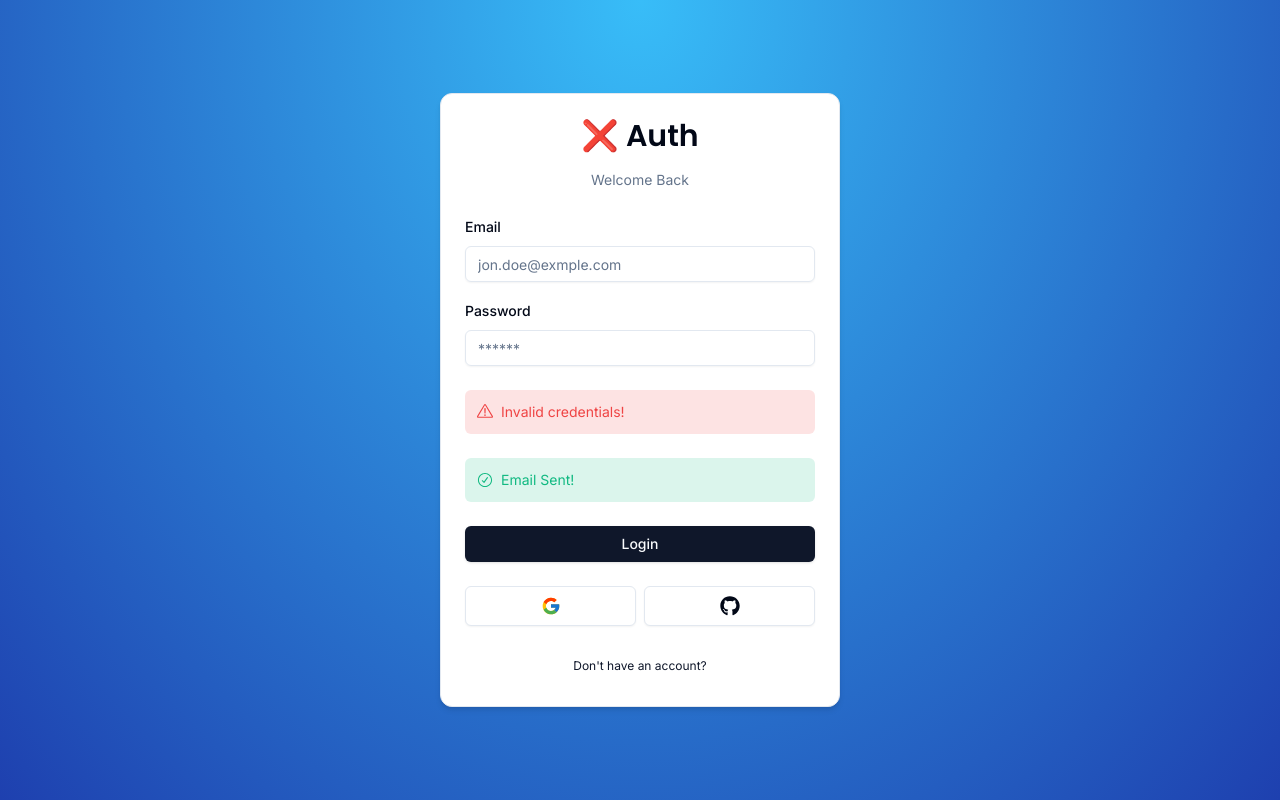
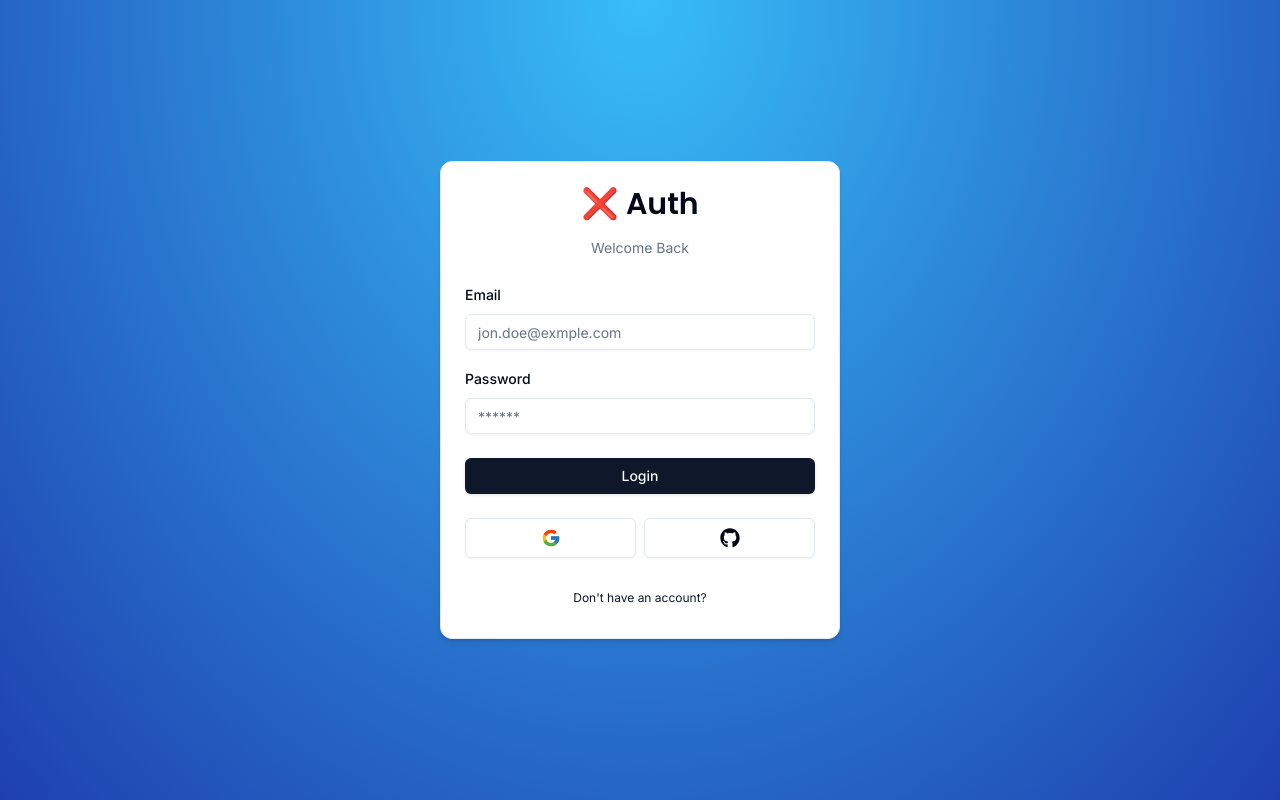
Before and after one commit to inseonc95/auth-tutorial, a Next.js app: page /auth/login in a window 1280 px wide. Built offline with nearby package versions, Linux system fonts and the light colour scheme.

Commit message:
feat: Change login console method from client side to server side

```diff
--- /dev/null
+++ b/actions/login.ts
@@ -0,0 +1,5 @@
+"use server";
+
+export const login = (values: any) => {
+  console.log(values);
+}
--- a/components/auth/login-form.tsx
+++ b/components/auth/login-form.tsx
@@ -21,6 +21,8 @@ import { Button } from "@/components/ui/button";
 import { FormError } from "@/components/ui/form-error";
 import { FormSuccess } from "@/components/ui/form-success";
 
+import { login } from "@/actions/login";
+
 const LoginForm = () => {
   const form = useForm<z.infer<typeof LoginSchema>>({
     resolver: zodResolver(LoginSchema),
@@ -31,7 +33,7 @@ const LoginForm = () => {
   })
 
   const onSubmit = (values: z.infer<typeof LoginSchema>) => {
-    console.log(values)
+    login(values)
   }
 
   return (
@@ -81,8 +83,8 @@ const LoginForm = () => {
             )}
         />
         </div>
-        <FormError message="Invalid credentials!" />
-        <FormSuccess message="Email Sent!" />
+        <FormError message="" />
+        <FormSuccess message="" />
         <Button
         type="submit"
         className="w-full"
```
